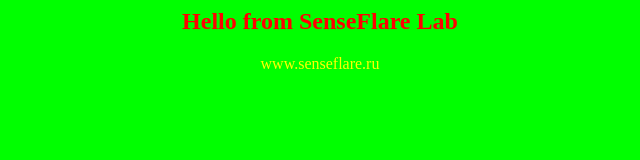
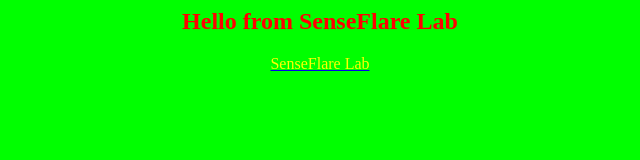
Before and after one commit to BaldrOdinson/for_jenkins, a plain HTML site: page index.html in a window 1280 px wide. Shown: the full height of the page, 320-960 px from the left. Drawn offline with Linux system fonts and the light colour scheme.

Commit message:
Change text

```diff
--- a/index.html
+++ b/index.html
@@ -3,7 +3,7 @@
 <center>
 <h2><font color=red>Hello from SenseFlare Lab</font></h2>
 
-<font color=yellow>www.senseflare.ru</font>
+<a href="http://senseflare.ru"><font color=yellow>SenseFlare Lab</font></a>
 
 </center>
 </body>
```
